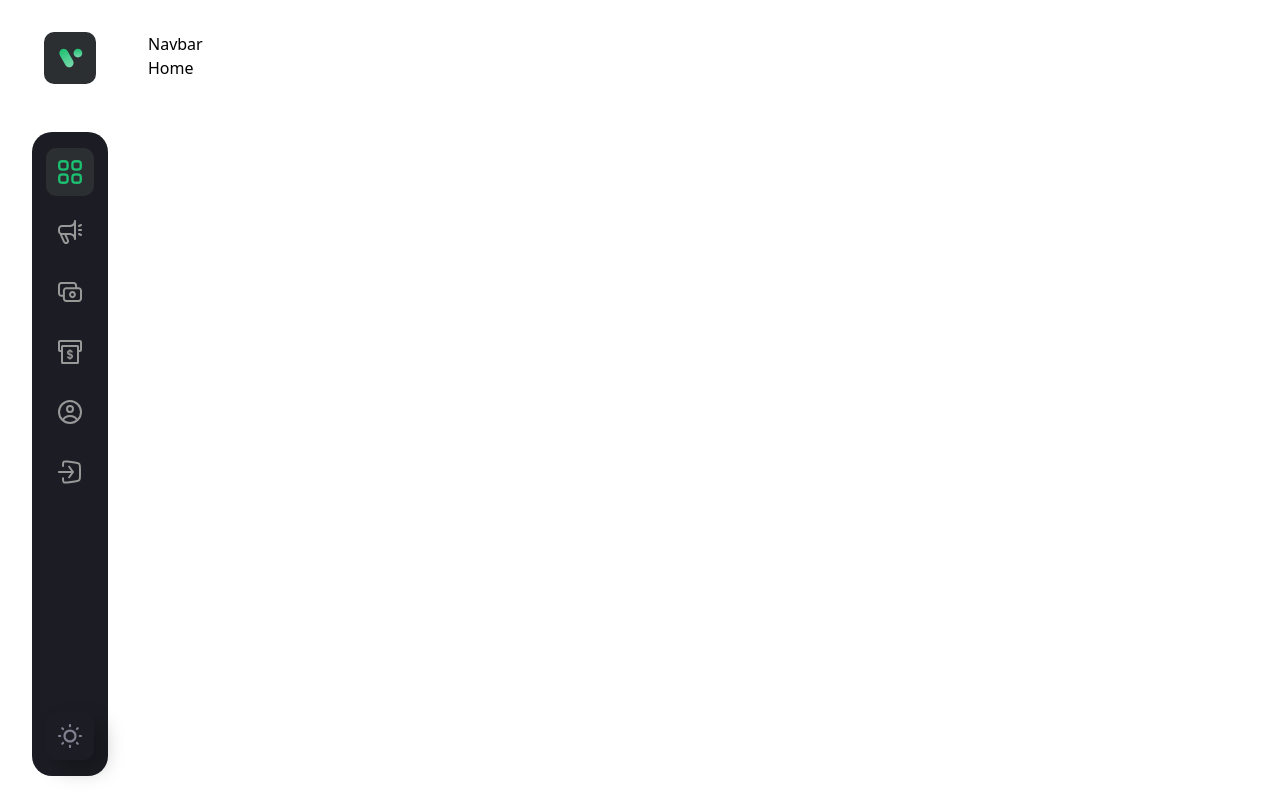
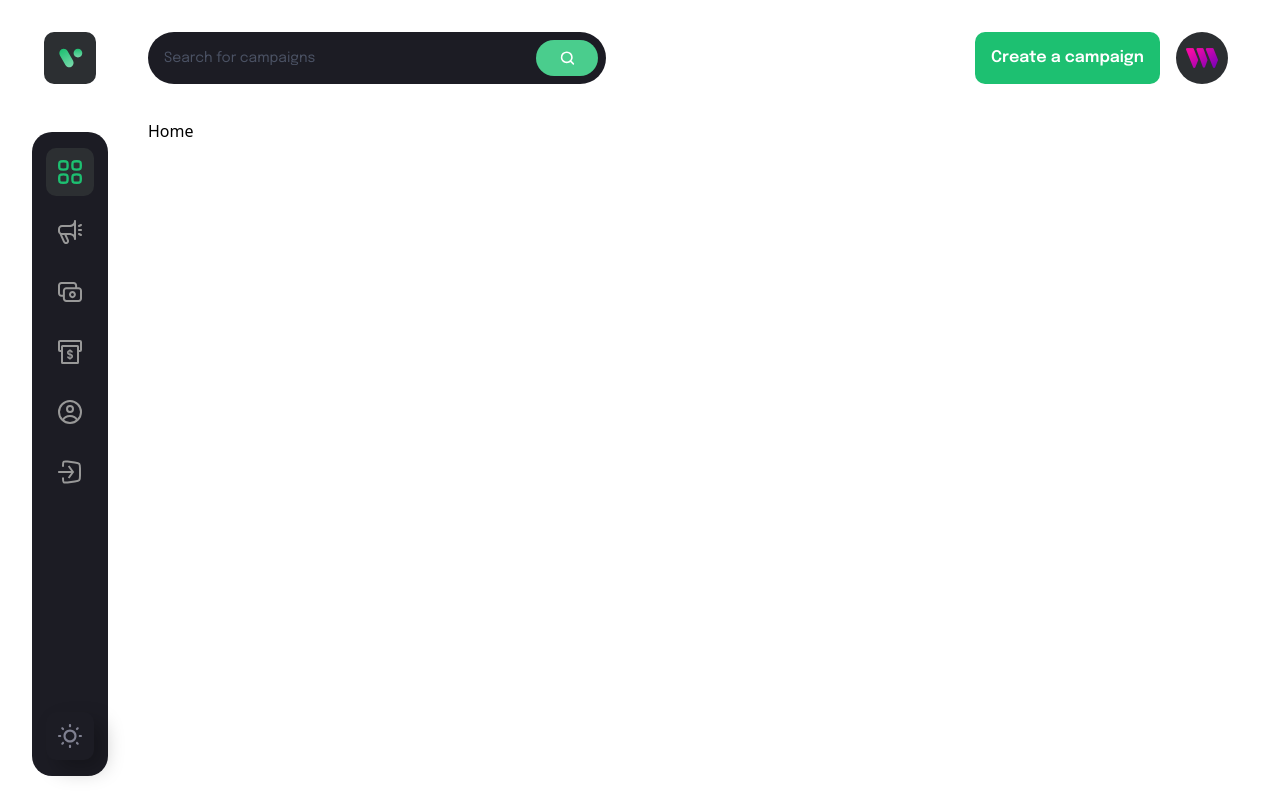
Before and after one commit to shisukeUrahara/web3-crowdfunding-app, a React (Vite) app in the folder client/: page / in a window 1280 px wide. Built offline with nearby package versions, Linux system fonts and the light colour scheme; what @thirdweb-dev/react would draw is missing.

Commit message:
added navbar in client app

```diff
--- /dev/null
+++ b/client/src/components/CustomButton.jsx
@@ -0,0 +1,15 @@
+import React from 'react'
+
+const CustomButton = ({ btnType, handleClick, title, styles }) => {
+    return (
+        <button
+            type={btnType}
+            className={`${styles} font-epilogue font-semibold text-[16px] leading-[26px] text-white min-h-[52px] px-4 rounded-[10px] `}
+            onClick={handleClick}
+        >
+            {title}
+        </button>
+    )
+}
+
+export default CustomButton
--- a/client/src/components/Navbar.jsx
+++ b/client/src/components/Navbar.jsx
@@ -1,8 +1,53 @@
-import React from 'react'
+import React, { useState } from 'react'
+import { Link, useNavigate } from 'react-router-dom';
+import { CustomButton } from './';
+import { navlinks } from '../constants';
+import { logo, menu, search, thirdweb } from '../assets';
 
 const Navbar = () => {
+  const navigate = useNavigate();
+  const [isActive, setIsActive] = useState();
+  const [toggleDrawer, setToggleDrawer] = useState(false);
+  const address = "0xabc"
+
+
   return (
-    <div>Navbar</div>
+    <div className='flex md:flex-row flex-col-reverse justify-between mb-[35px] gap-6'>
+      <div className='lg:flex-1 flex flex-row max-w-[458px] py-2 pl-4 pr-2 h-[52px] bg-[#1c1c24] rounded-[100px]'>
+        <input type="text" placeholder="Search for campaigns" className="flex w-full font-epilogue font-normal text-[14px] placeholder:text-[#4b5264] text-white bg-transparent outline-none" />
+
+        <div className='w-[72px] h-full rounded-[20px] bg-[#4acd8d] flex justify-center items-center cursor-pointer '>
+          <img src={search} alt="search" className="w-[15px] h-[15px] object-contain" />
+        </div>
+
+      </div>
+      <div className='sm:flex hidden flex-row justify-end gap-4'>
+        <CustomButton
+          btnType="button"
+          title={address ? 'Create a campaign' : 'Connect'}
+          styles={address ? 'bg-[#1dc071]' : 'bg-[#8c6dfd]'}
+          handleClick={() => {
+            if (address) {
+              navigate('/create-campaign')
+            }
+            else {
+              console.log("**@ about to connect wallet ");
+              'connect()';
+            }
+          }}
+        />
+
+        <Link to="/profile">
+          <div className='w-[52px] h-[52px] rounded-full bg-[#2c2f32] flex justify-center items-center cursor-pointer'>
+            <img src={thirdweb} alt="user" className='w-[60%] h-[60%] object-contain' />
+
+          </div>
+
+        </Link>
+
+      </div>
+
+    </div>
   )
 }
 
--- a/client/src/components/index.js
+++ b/client/src/components/index.js
@@ -1,7 +1,9 @@
 import Sidebar from "./Sidebar";
 import Navbar from "./Navbar";
+import CustomButton from "./CustomButton";
 
 export{
     Sidebar,
-    Navbar
+    Navbar,
+    CustomButton
 }
```
